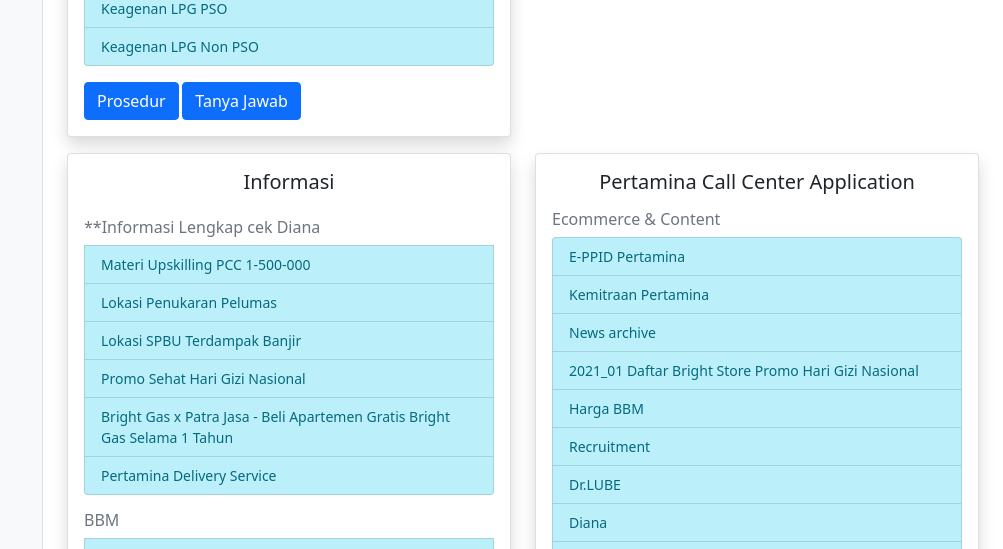
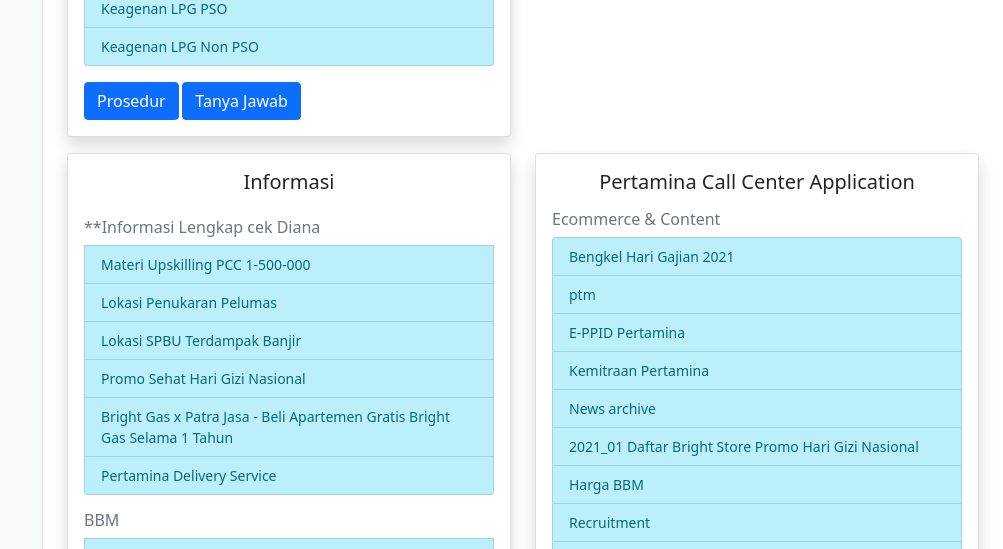
Before and after one commit to gunawanzakiahhalim/ci4login, a CodeIgniter 4 app: the page made by app/Views/info/index.php in a window 1280 px wide. Shown: the part 687-1236 px from the top of the page, without its empty margins (277-1280 px from the left). Run offline with PHP 8.4 and a stand-in for CodeIgniter, Linux system fonts and the light colour scheme; the template is opened without the code that fills it, so the values that code supplies are empty; some libraries are stand-ins or nearby versions.

Commit message:
modified file.php

```diff
--- a/app/Views/info/file.php
+++ b/app/Views/info/file.php
@@ -123,6 +123,8 @@
         <h5 class="card-title text-center">Pertamina Call Center Application</h5>
         <h6 class="card-subtitle mb-2 text-muted mt-3">Ecommerce & Content</h6>
         <div class="list-group">
+          <a href="https://www.google.com/maps/d/viewer?mid=1nTymYs_wuUcm3KZIjFZvpuJbSuin_GJI&ll=-2.535414694795405%2C118.0075225&z=4" target="_blank" class="list-group-item list-group-item-action list-group-item-info">Bengkel Hari Gajian 2021</a>
+          <a href="https://ptm.id/" target="_blank" class="list-group-item list-group-item-action list-group-item-info">ptm</a>
           <a href="https://eppid.pertamina.com/" target="_blank" class="list-group-item list-group-item-action list-group-item-info">E-PPID Pertamina</a>
           <a href="https://kemitraan.pertamina.com/" target="_blank" class="list-group-item list-group-item-action list-group-item-info">Kemitraan Pertamina</a>
           <a href="https://rensi135.000webhostapp.com/news" target="_blank" class="list-group-item list-group-item-action list-group-item-info">News archive</a>
```
